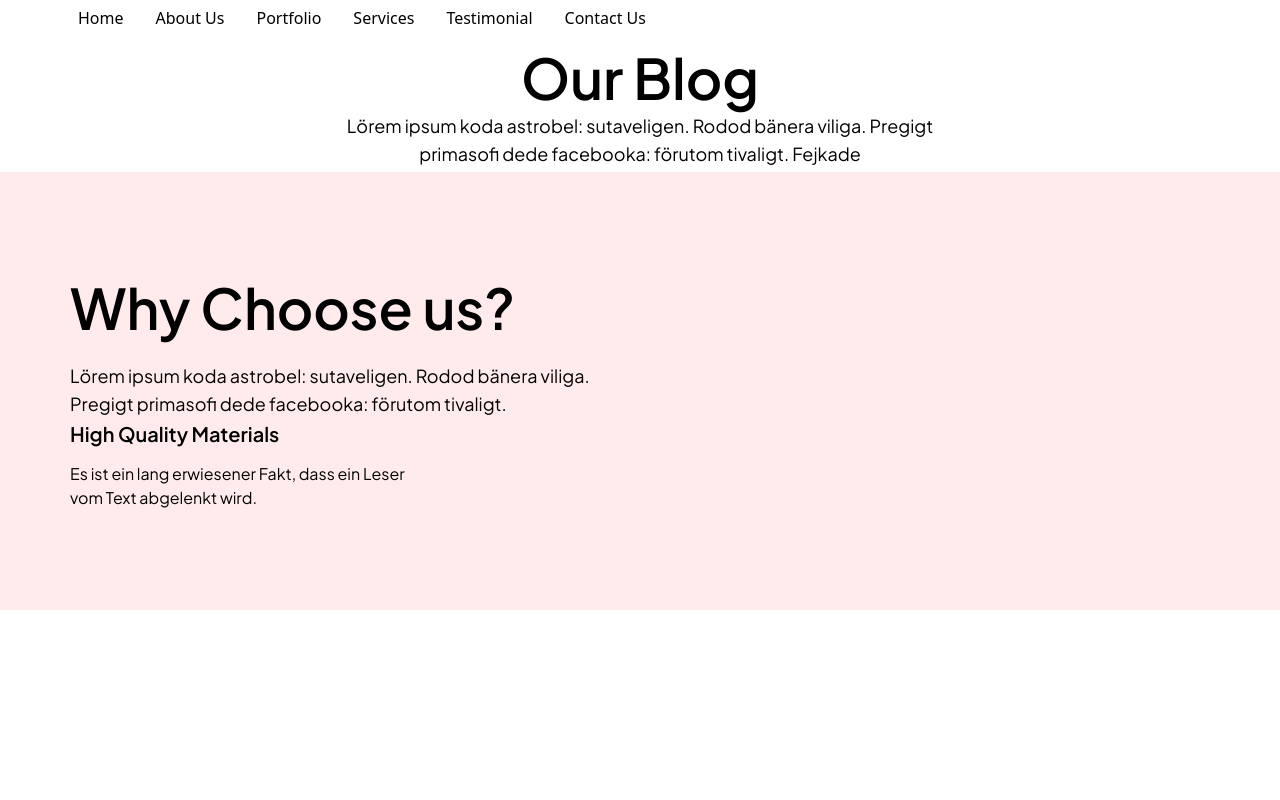
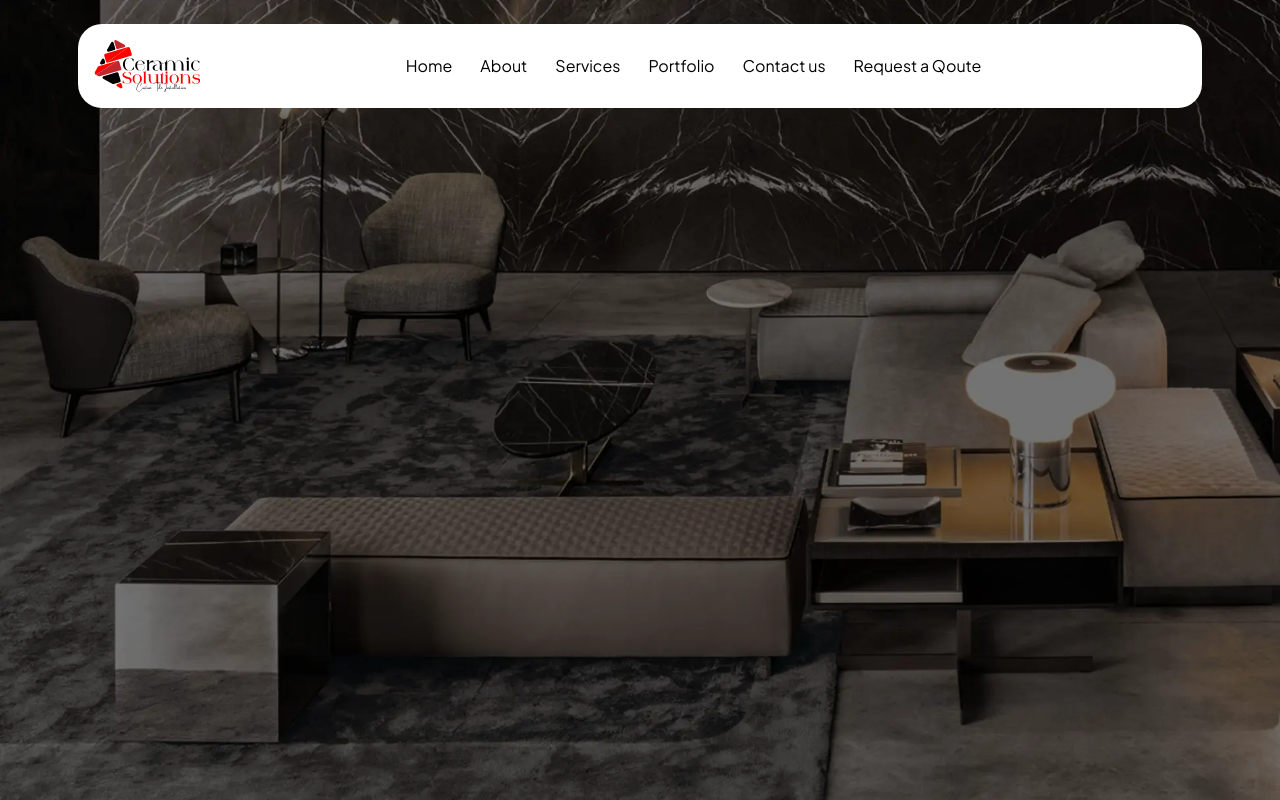
Before and after one commit to Gourav472/Ceramic-Solutions, a React (Create React App) app: page / in a window 1280 px wide. Built offline with nearby package versions, Linux system fonts and the light colour scheme.

Commit message:
pull from code-branch

```diff
--- a/src/App.js
+++ b/src/App.js
@@ -7,8 +7,8 @@ function App() {
   return (
     <>
       <Header />
-      <Blog />
-      <Choose />
+      {/* <Blog />
+      <Choose /> */}
     </>
   );
 }
--- a/src/common/Helper.jsx
+++ b/src/common/Helper.jsx
@@ -5,28 +5,28 @@ export const NAV_ITEMS_DATA = [
         className: "navitems",
     },
     {
-        href: "#About",
-        text: "About Us",
+        href: "#about",
+        text: "About",
         className: "navitems",
     },
     {
-        href: "#Portfolio",
+        href: "#services",
+        text: "Services",
+        className: "navitems",
+    },
+    {
+        href: "#portfolio",
         text: "Portfolio",
         className: "navitems",
     },
     {
-        href: "#Services",
-        text: "Services",
+        href: "#contact",
+        text: "Contact us",
         className: "navitems",
     },
     {
-        href: "#Testimonial",
-        text: "Testimonial",
-        className: "navitems",
-    },
-    {
-        href: "#Contact",
-        text: "Contact Us",
+        href: "#request",
+        text: "Request a Qoute",
         className: "navitems",
     },
 ];
--- a/src/components/Header.jsx
+++ b/src/components/Header.jsx
@@ -1,5 +1,6 @@
 import React, { useEffect, useState } from 'react'
 import { NAV_ITEMS_DATA } from '../common/Helper';
+import ceramicLogo from '../assets/images/svg/ceramic-logo.svg'
 const Header = () => {
   const [show, setShow] = useState(true);
   useEffect(() => {
@@ -31,12 +32,12 @@ const Header = () => {
   };
   return (
     <>
-      <div className={`bg-header_bg relative bg-no-repeat bg-cover ${!show ? "min-h-screen" : ""}`}>
-        <div className='container max-w-[1164px] relative z-20 '>
-          <div className="flex justify-between items-center pt-[6px] pb-2">
-
+      <div className={`bg-header_bg pt-6 relative bg-no-repeat bg-cover min-h-screen ${!show ? "min-h-screen" : ""}`}>
+        <div className='container max-w-[1164px] '>
+          <div className="flex justify-between items-center bg-white p-4 rounded-3xl ">
+            <a href="/"><img src={ceramicLogo} alt="logo" /></a>
             <ul
-              className={`flex flex-col lg:flex-row items-center gap-[20px] lg:gap-[32px] max-lg:fixed max-lg:justify-center custom_duration top-0 max-lg:-right-full max-lg:bg-black max-lg:z-[90] max-lg:h-screen max-lg:w-full ${show ? "" : " !right-0"
+              className={`flex flex-col lg:flex-row items-center gap-[20px] lg:gap-[28px] max-lg:fixed max-lg:justify-center custom_duration top-0 max-lg:-right-full max-lg:bg-black max-lg:z-[90] max-lg:h-screen max-lg:w-full ${show ? "" : " !right-0"
                 }`}
             >
               {NAV_ITEMS_DATA.map((item, index) => (
@@ -53,7 +54,7 @@ const Header = () => {
 
             </ul>
             <div className="flex items-center sm:gap-6 gap-3">
-
+           <button className=''></button>
               <div
                 className={`cursor-pointer relative z-[100] lg:hidden max-sm:scale-75 ${show ? "" : "cross" }`}
                 onClick={() => setShow(!show)}>
--- a/src/index.css
+++ b/src/index.css
@@ -7,11 +7,11 @@
 
 @layer components {
     .navitems {
-        @apply leading-6 font-normal text-base custom_duration text-black;
+        @apply font-jakarta font-normal text-base leading-6 text-black;
     }
 
     .nav-toggle-items {
-        @apply w-10 h-1 rounded-xl bg-black block duration-300 ease-linear;
+        @apply w-10 h-1 rounded-xl bg-black block custom_duration;
     }
 }
 
--- a/tailwind.config.js
+++ b/tailwind.config.js
@@ -42,6 +42,9 @@ module.exports = {
       fontSize: {
         "custom-3xl": "56px",
         "custom-4xl": "64px",
+      },
+      backgroundImage: {
+        'header_bg': 'url(./assets/images/webp/hero_bg.webp)',
       }
     },
   },
```
Also changed, not shown: src/common/Icons.jsx (+1 -0 lines), src/assets/images/svg/ceramic-logo.svg (added), src/assets/images/webp/hero_bg.webp (added).
